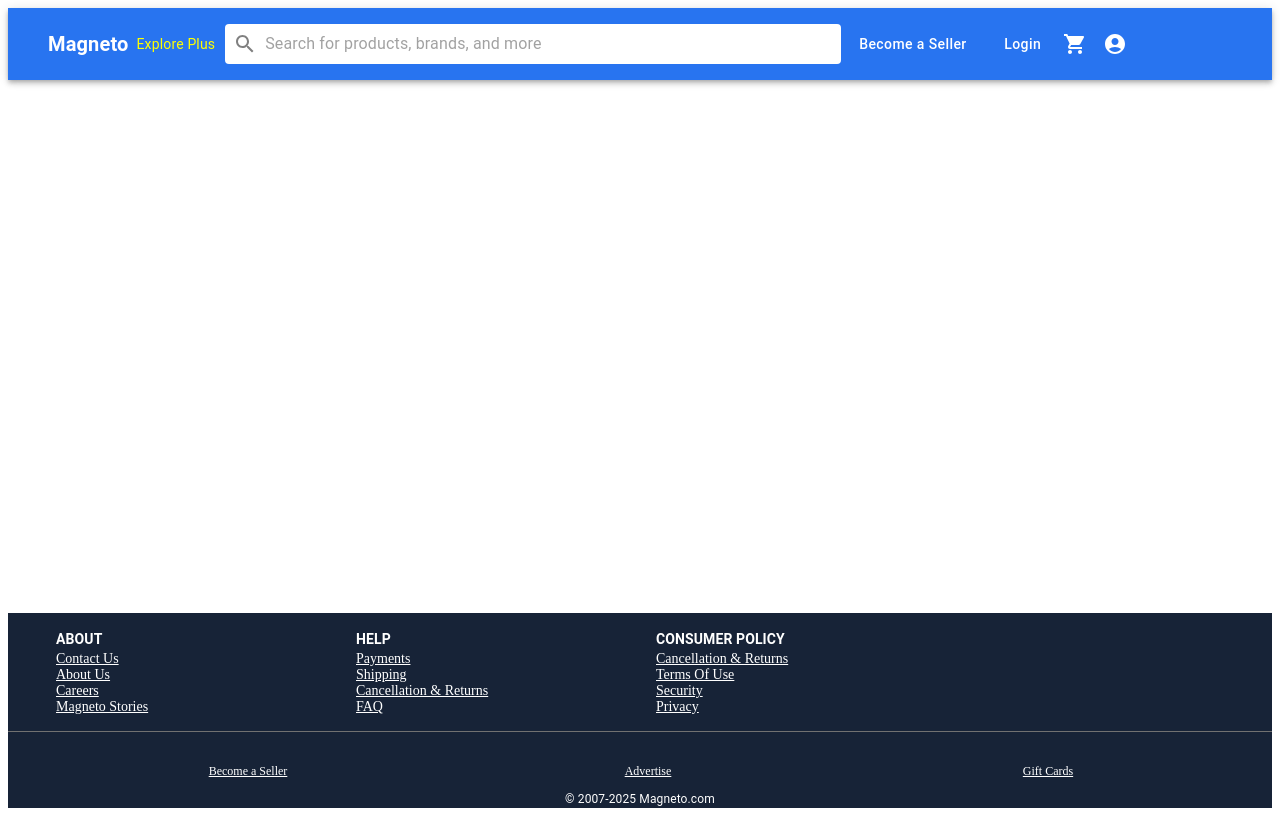
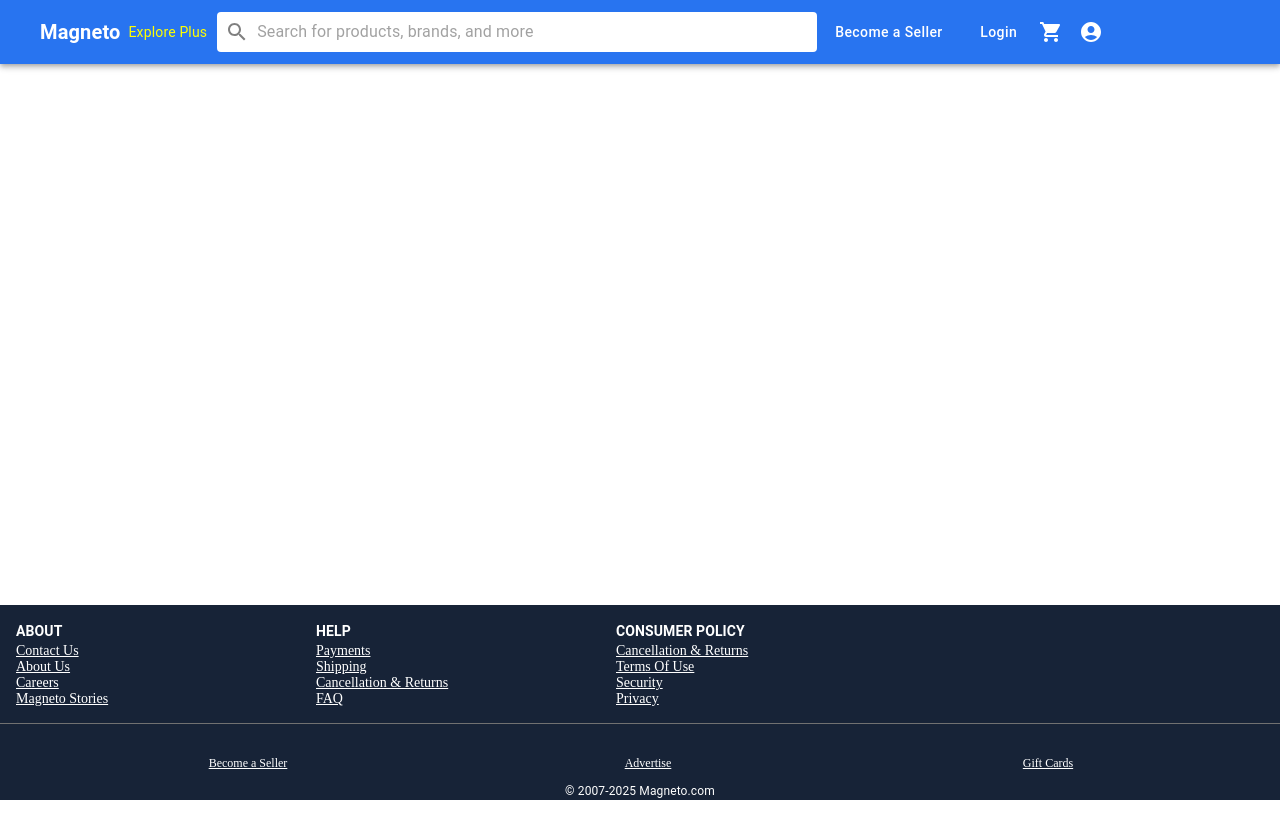
Before and after one commit to pravijain2004/React.js-Nest.js, a React (Create React App) app in the folder frontend/front/: page /navbar in a window 1280 px wide. Built offline with nearby package versions, Linux system fonts and the light colour scheme.

Commit message:
Remove margin and padding

```diff
--- a/frontend/front/src/Component/Navbar.jsx
+++ b/frontend/front/src/Component/Navbar.jsx
@@ -1,5 +1,8 @@
 import React from "react";
-import { AppBar, Toolbar, Typography, Box, IconButton, Button, InputBase, useMediaQuery, Grid, Link, Divider } from "@mui/material";
+import {
+  AppBar, Toolbar, Typography, Box, IconButton, Button, InputBase,
+  useMediaQuery, Grid, Link, Divider, GlobalStyles
+} from "@mui/material";
 import { useNavigate } from "react-router-dom";
 import { ShoppingCart, AccountCircle, Search } from "@mui/icons-material";
 import { useTheme } from "@mui/material/styles";
@@ -14,17 +17,35 @@ const Navbar = () => {
   const isDesktop = useMediaQuery(theme.breakpoints.up("md")); // Desktop: >960px
 
   return (
+    <>
+      {/* Global Styles for Removing Margin & Padding */}
+      <GlobalStyles
+        styles={{
+          "*, *::before, *::after": {
+            margin: 0,
+            padding: 0,
+            boxSizing: "border-box",
+          },
+          "body, html": {
+            margin: 0,
+            padding: 0,
+            width: "100%",
+            height: "100%",
+          },
+        }}
+      />
+
       <Box sx={{ display: "flex", flexDirection: "column", minHeight: "100vh" }}>
         {/* Navbar */}
-      <AppBar position="static" sx={{ backgroundColor: "#2874f0", padding: 0, margin: 0 }}>
-        <Toolbar sx={{ display: "flex", alignItems: "center", paddingTop: "4px", paddingBottom: "4px", margin: 0 }}>
+        <AppBar position="static" sx={{ backgroundColor: "#2874f0" }}>
+          <Toolbar sx={{ display: "flex", alignItems: "center" }}>
             {/* Logo */}
-          <Box sx={{ display: "flex", alignItems: "center", flexShrink: 0, minWidth: "150px", paddingLeft: "16px" }}>
+            <Box sx={{ display: "flex", alignItems: "center", minWidth: "150px", paddingLeft: "16px" }}>
               <Typography variant="h6" sx={{ fontWeight: "bold" }}>Magneto</Typography>
               <Typography variant="body2" sx={{ marginLeft: 1, color: "yellow" }}>Explore Plus</Typography>
             </Box>
 
-          {/* Search Bar (Fixed between Logo & Icons) */}
+            {/* Search Bar */}
             <Box
               sx={{
                 display: "flex",
@@ -61,8 +82,8 @@ const Navbar = () => {
         <Box sx={{ flexGrow: 1 }}></Box>
 
         {/* Footer */}
-      <Box sx={{ backgroundColor: "#172337", color: "white", padding: 0, marginTop: "auto" }}>
-        <Grid container spacing={2} sx={{ maxWidth: "1200px", margin: "auto", fontSize: "14px", padding: 0 }}>
+        <Box sx={{ backgroundColor: "#172337", color: "white", padding: 0, marginTop: 0 }}>
+          <Grid container spacing={2} sx={{ maxWidth: "1200px", margin: 0, fontSize: "14px", padding: 0 }}>
             <Grid item xs={6} sm={3}>
               <Typography variant="subtitle2" sx={{ fontWeight: "bold", marginBottom: "0px" }}>ABOUT</Typography>
               <Link href="#" color="inherit" display="block">Contact Us</Link>
@@ -97,6 +118,7 @@ const Navbar = () => {
           <Typography variant="body2" align="center" sx={{ marginTop: "12px", fontSize: "12px" }}>© 2007-2025 Magneto.com</Typography>
         </Box>
       </Box>
+    </>
   );
 };
 
```
Lines whose indentation alone changed are shown as unchanged.
